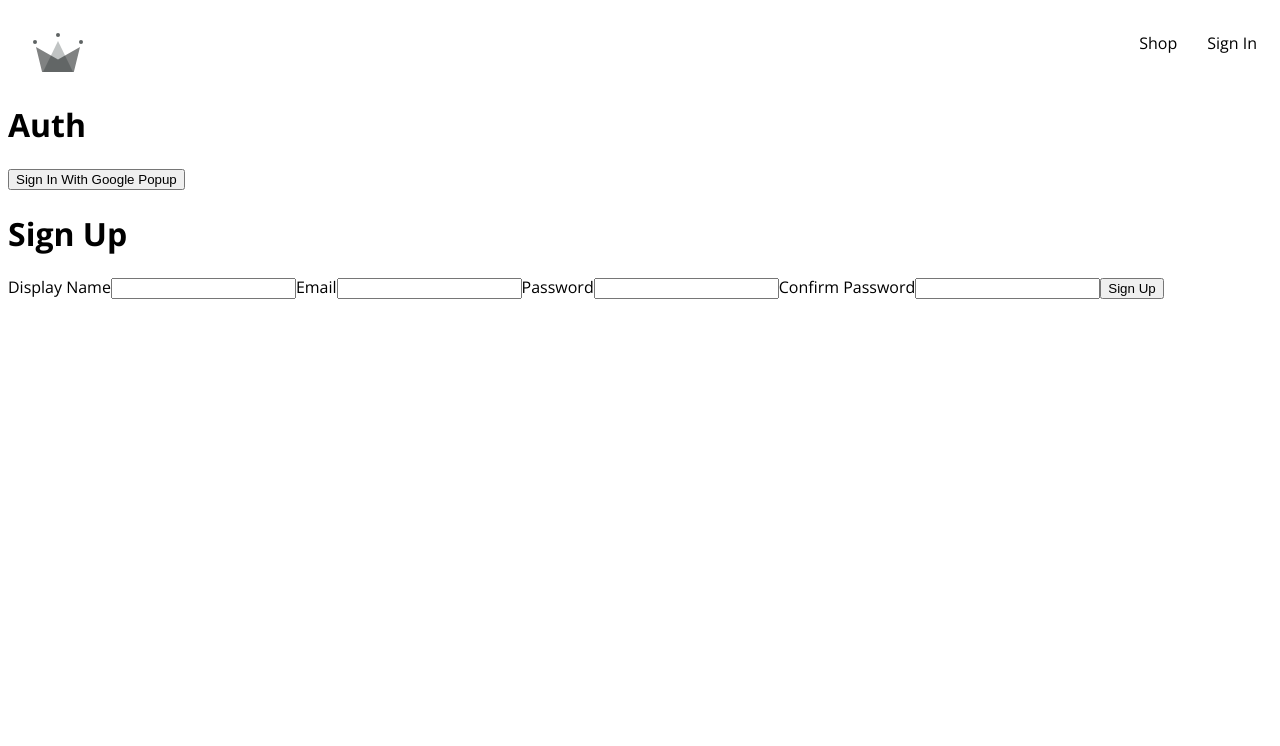
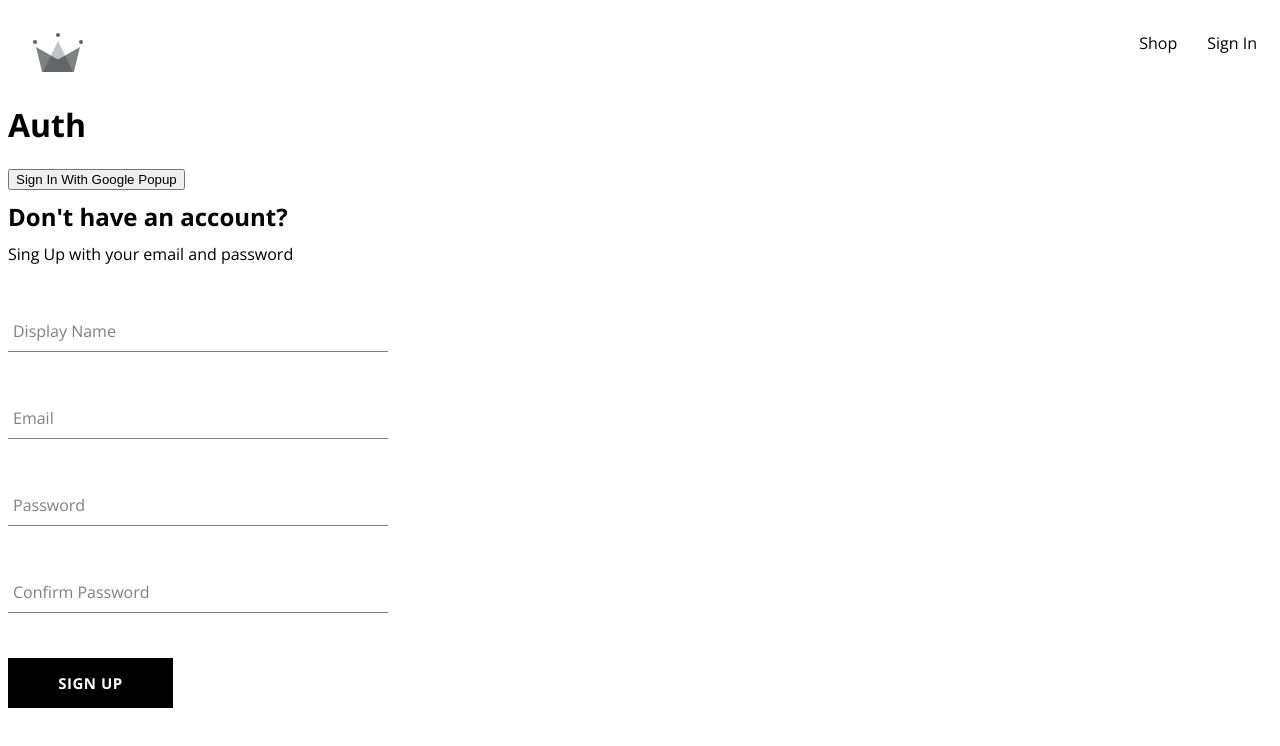
Before and after one commit to CamiloPinzon/crwn-clothing, a React (Vite) app: page /auth in a window 1280 px wide. Shown: the top 746 px of the page. Built offline with nearby package versions, Linux system fonts and the light colour scheme.

Commit message:
sign up component, input form, button component

```diff
--- /dev/null
+++ b/src/components/button/button.component.tsx
@@ -0,0 +1,20 @@
+import { ButtonProps, BUTTON_TYPE_CLASSES } from "./button.type";
+
+import "./button.styles.scss";
+
+const Button = ({
+	children,
+	buttonType = "default",
+	type = "button",
+}: ButtonProps) => {
+	return (
+		<button
+			className={`button-container ${BUTTON_TYPE_CLASSES[buttonType]}`}
+			type={type}
+		>
+			{children}
+		</button>
+	);
+};
+
+export default Button;
--- /dev/null
+++ b/src/components/button/button.styles.scss
@@ -0,0 +1,46 @@
+.button-container {
+    min-width: 165px;
+    width: auto;
+    height: 50px;
+    letter-spacing: 0.5px;
+    line-height: 50px;
+    padding: 0 35px 0 35px;
+    font-size: 15px;
+    background-color: black;
+    color: white;
+    text-transform: uppercase;
+    font-family: "Open Sans", sans-serif;
+    font-weight: bolder;
+    border: none;
+    cursor: pointer;
+    display: flex;
+    justify-content: center;
+
+    &:hover {
+        background-color: white;
+        color: black;
+        border: 1px solid black;
+    }
+
+    &.google {
+        background-color: #4285f4;
+        color: white;
+
+        &:hover {
+            background-color: #357ae8;
+            border: none;
+        }
+    }
+
+    &.inverted {
+        background-color: white;
+        color: black;
+        border: 1px solid black;
+
+        &:hover {
+            background-color: black;
+            color: white;
+            border: none;
+        }
+    }
+}
--- /dev/null
+++ b/src/components/button/button.type.ts
@@ -0,0 +1,11 @@
+export interface ButtonProps {
+	children: React.ReactNode;
+	buttonType: keyof typeof BUTTON_TYPE_CLASSES;
+	type?: "button" | "submit" | "reset" | undefined;
+}
+
+export const BUTTON_TYPE_CLASSES = {
+	default: "default",
+	inverted: "inverted",
+	google: "google",
+};
--- /dev/null
+++ b/src/components/form-input/form-input.component.tsx
@@ -0,0 +1,20 @@
+import { InputProps } from "./form-input.type";
+
+import "./form-input.styles.scss";
+
+const FormInput = ({ label, ...otherProps }: InputProps) => {
+	return (
+		<div className="group">
+			{label && (
+				<label
+					className={`${otherProps.value.length && "shrink"} form-input-label`}
+				>
+					{label}
+				</label>
+			)}
+			<input className="form-input" {...otherProps} />
+		</div>
+	);
+};
+
+export default FormInput;
--- /dev/null
+++ b/src/components/form-input/form-input.styles.scss
@@ -0,0 +1,54 @@
+$sub-color: grey;
+$main-color: black;
+
+@mixin shrinkLabel {
+  top: -14px;
+  font-size: 12px;
+  color: $main-color;
+}
+
+.group {
+  position: relative;
+  margin: 45px 0;
+
+  .form-input {
+    background: none;
+    background-color: white;
+    color: $sub-color;
+    font-size: 18px;
+    padding: 10px 10px 10px 5px;
+    display: block;
+    width: 100%;
+    border: none;
+    border-radius: 0;
+    border-bottom: 1px solid $sub-color;
+    margin: 25px 0;
+
+    &:focus {
+      outline: none;
+    }
+
+    &:focus ~ .form-input-label {
+      @include shrinkLabel();
+    }
+  }
+
+  input[type='password'] {
+    letter-spacing: 0.3em;
+  }
+
+  .form-input-label {
+    color: $sub-color;
+    font-size: 16px;
+    font-weight: normal;
+    position: absolute;
+    pointer-events: none;
+    left: 5px;
+    top: 10px;
+    transition: 300ms ease all;
+
+    &.shrink {
+      @include shrinkLabel();
+    }
+  }
+}
--- a/src/components/sign-up/sign-up.component.tsx
+++ b/src/components/sign-up/sign-up.component.tsx
@@ -5,6 +5,9 @@
 	createAuthUserWithEmailAndPassword,
 	createUserDocumentFromAuth,
 } from "../../utils/firebase/firebase";
+
+import FormInput from "../form-input/form-input.component";
+import Button from "../button/button.component";
 
 import "./sign-up.styles.scss";
 
@@ -55,48 +58,51 @@
 	};
 
 	return (
-		<>
-			<h1>Sign Up</h1>
+		<div className="sign-up-container">
+			<h2>Don't have an account?</h2>
+			<span>Sing Up with your email and password</span>
 			<form onSubmit={handleSubmit}>
-				<label htmlFor="">Display Name</label>
-				<input
+				<FormInput
 					type="text"
-					required
+					required={true}
 					onChange={handleChage}
 					value={displayName}
 					name="displayName"
+					label="Display Name"
 				/>
 
-				<label htmlFor="">Email</label>
-				<input
+				<FormInput
 					type="email"
-					required
+					required={true}
 					onChange={handleChage}
 					value={email}
 					name="email"
+					label="Email"
 				/>
 
-				<label htmlFor="">Password</label>
-				<input
+				<FormInput
 					type="password"
 					required
 					onChange={handleChage}
 					value={password}
 					name="password"
+					label="Password"
 				/>
 
-				<label htmlFor="">Confirm Password</label>
-				<input
+				<FormInput
 					type="password"
 					required
 					onChange={handleChage}
 					value={confirmPassword}
 					name="confirmPassword"
+					label="Confirm Password"
 				/>
 
-				<button type="submit">Sign Up</button>
+				<Button type="submit" buttonType="default">
+					Sign Up
+				</Button>
 			</form>
-		</>
+		</div>
 	);
 };
 
--- a/src/components/sign-up/sign-up.styles.scss
+++ b/src/components/sign-up/sign-up.styles.scss
@@ -0,0 +1,9 @@
+.sign-up-container {
+    display: flex;
+    flex-direction: column;
+    width: 380px;
+
+    h2{
+        margin: 10px 0;
+    }
+}
```
Also changed, not shown: src/components/form-input/form-input.type.ts (added, +8 -0 lines), src/components/form-button/form-button.component.tsx (added), src/components/form-button/form-button.styles.scss (added), src/components/form-button/form-button.type.ts (added), src/routes/auth/auth.component.tsx (renamed from src/routes/auth/auth.component.jsx).
